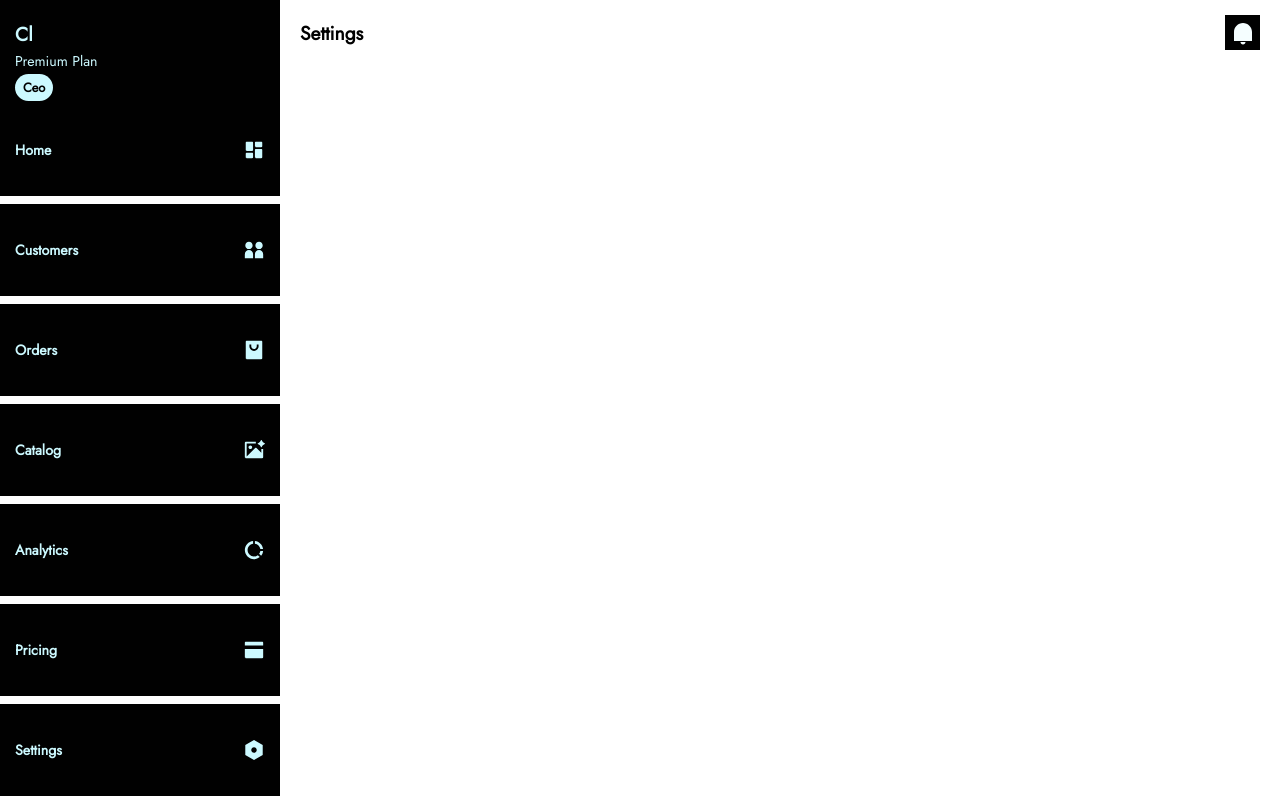
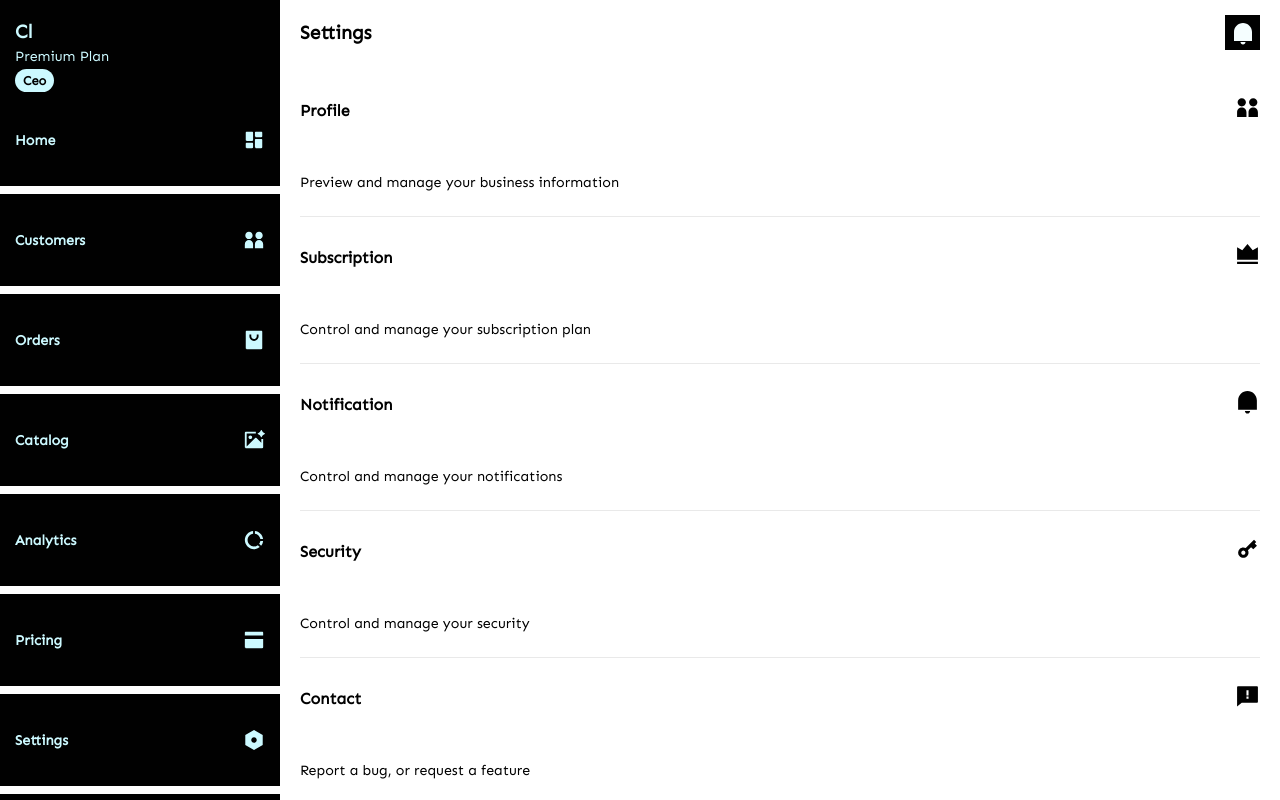
Before and after one commit to cloortt/web.cloortt.com, a Vue app: page /settings in a window 1280 px wide. Shown: the top 800 px of the page. Built offline with nearby package versions, Linux system fonts and the light colour scheme.

Commit message:
Created AppSettings Component, Modified SettingsView, Modified SidebarLayout Component, Modified web.css, Modified cloortt.css (Changed Font)

```diff
--- a/src/assets/css/cloortt.css
+++ b/src/assets/css/cloortt.css
@@ -1,6 +1,6 @@
 @font-face {
     font-family: "font-1";
-    src: url("../fonts/Jost-Regular.ttf");
+    src: url("../fonts/Sen-Regular.ttf");
     font-display: swap;
 }
 
--- a/src/assets/css/web.css
+++ b/src/assets/css/web.css
@@ -44,39 +44,17 @@
     margin-right:0;
 }
 
-.web-settings .frame .group{
-    margin-bottom:30px;
-}
-
-.web-settings .frame .group:nth-last-child(1){
-    margin-bottom:0;
-}
-
-.web-settings .frame .group .header{
-    padding:12px 15px;
-}
-
-.web-settings .frame .group .content{
-    /* margin-top:15px; */
-}
-
-.web-settings .frame .group .content .child{
-    padding:15px 15px;
-    margin-bottom:5px;
+.web-settings .child{
+    padding:25px 0;
     border-bottom:1px solid var(--c-grey);
 }
 
-.web-settings .frame .group .content .child:nth-last-child(1){
-    margin-bottom:0;
+.web-settings .child:nth-last-child(1){
     border-bottom:0;
 }
 
-.web-settings .frame .group .content .child .icon{
-    width:6%;
-}
-
-.web-settings .frame .group .content .child .text{
-    width:88%;
+.web-settings .child .top{
+    margin-bottom:50px;
 }
 
 .web-customers .group{
--- /dev/null
+++ b/src/components/AppSettings.vue
@@ -0,0 +1,38 @@
+<script setup>
+    import Icon from '@/components/Icon.vue';
+    import { defineProps } from 'vue';
+
+    const props = defineProps({
+        title:{
+            type:String,
+            default:''
+        },
+        description:{
+            type:String,
+            default:''
+        },
+        icon:{
+            type:String,
+            default:'cloortt'
+        }
+    });
+</script>
+<template>
+    <div class="child cl-inner-space-3">
+        <div class="top">
+            <div class="cl-flex cl-flex-align-items-center cl-flex-justify-content-space-between">
+                <div>
+                    <h6 class="cl-fg-base cl-txt w-bold">
+                        <small>{{props.title}}</small>
+                    </h6>
+                </div>
+                <div>
+                     <Icon class="cl-fill-base" :name="props.icon" :size="{ width: '25px', height: '25px' }" />
+                </div>
+            </div>
+        </div>
+        <div class="bottom">
+            <p class="cl-fg-base">{{ props.description }}</p>
+        </div>
+    </div>
+</template>
--- a/src/components/Sidebar.vue
+++ b/src/components/Sidebar.vue
@@ -2,7 +2,7 @@
     import SidebarLink from './SidebarLink.vue';
 </script>
 <template>
-    <aside class="web-sidebar cl-bg-base  cl-pos-fixed cl-pos left-offset top-offset cl-size full-height cl-scroll y-auto">
+    <aside class="web-sidebar cl-bg-base cl-pos-fixed cl-pos left-offset top-offset cl-size full-height cl-scroll y-auto">
         <div class="top">
             <h6 class="cl-fg-base-mild cl-txt w-bold">Cl</h6>
             <div class="cl-breaker-1"></div>
--- a/src/views/SettingsView.vue
+++ b/src/views/SettingsView.vue
@@ -1,8 +1,43 @@
 <script setup>
-    import Icon from '@/components/Icon.vue';
+    import AppSettings from '@/components/AppSettings.vue';
 </script>
 <template>
-    <div class="web-settings cl-grid grid-3 stackable">
+    <div class="web-settings">
+       <AppSettings
+            icon="users"
+            title="Profile"
+            description="Preview and manage your business information"
+        />
+
+        <AppSettings
+            icon="vip-crown"
+            title="Subscription"
+            description="Control and manage your subscription plan"
+        />
+
+        <AppSettings
+            icon="notification"
+            title="Notification"
+            description="Control and manage your notifications"
+        />
+
+        <AppSettings
+            icon="key"
+            title="Security"
+            description="Control and manage your security"
+        />
+
+        <AppSettings
+            icon="feedback"
+            title="Contact"
+            description="Report a bug, or request a feature"
+        />
+
+        <AppSettings
+            icon="file-info"
+            title="About"
+            description="Privacy policy, terms of service, and more"
+        />
 
     </div>
 </template>
```
